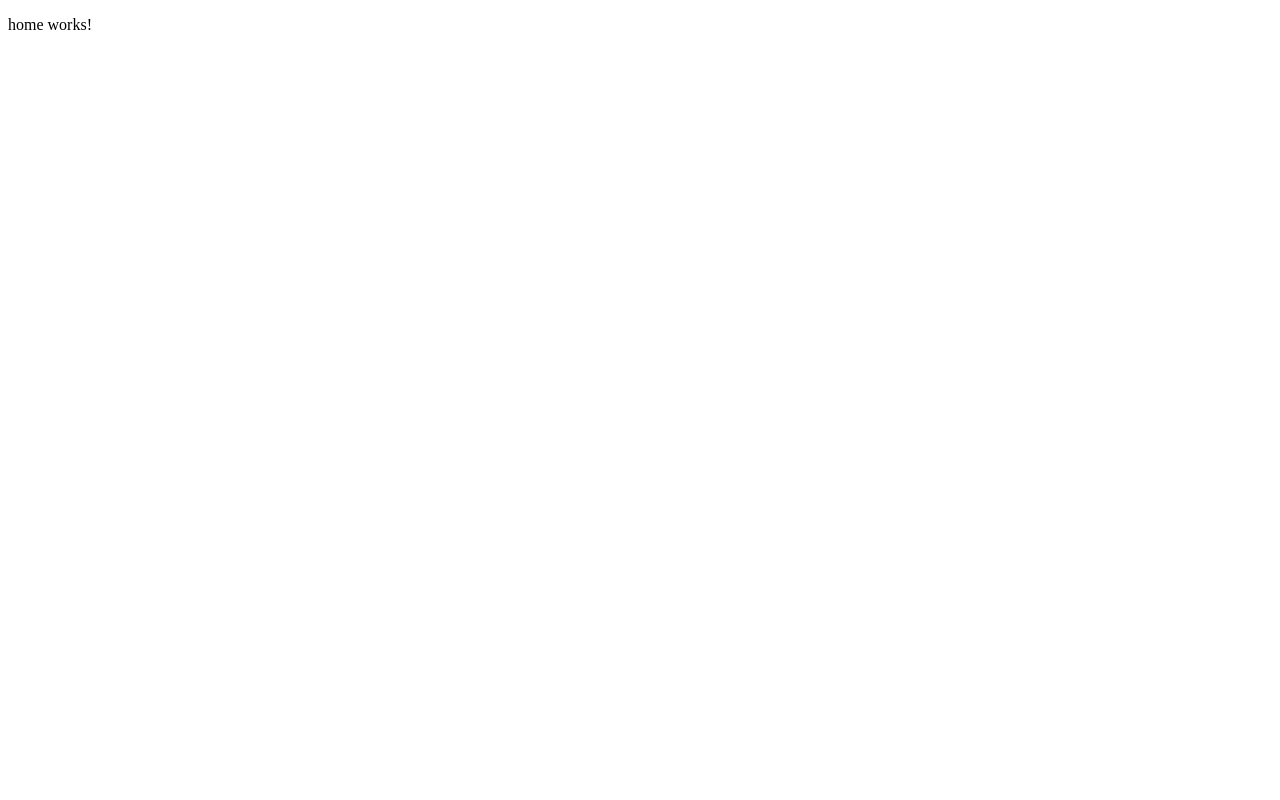
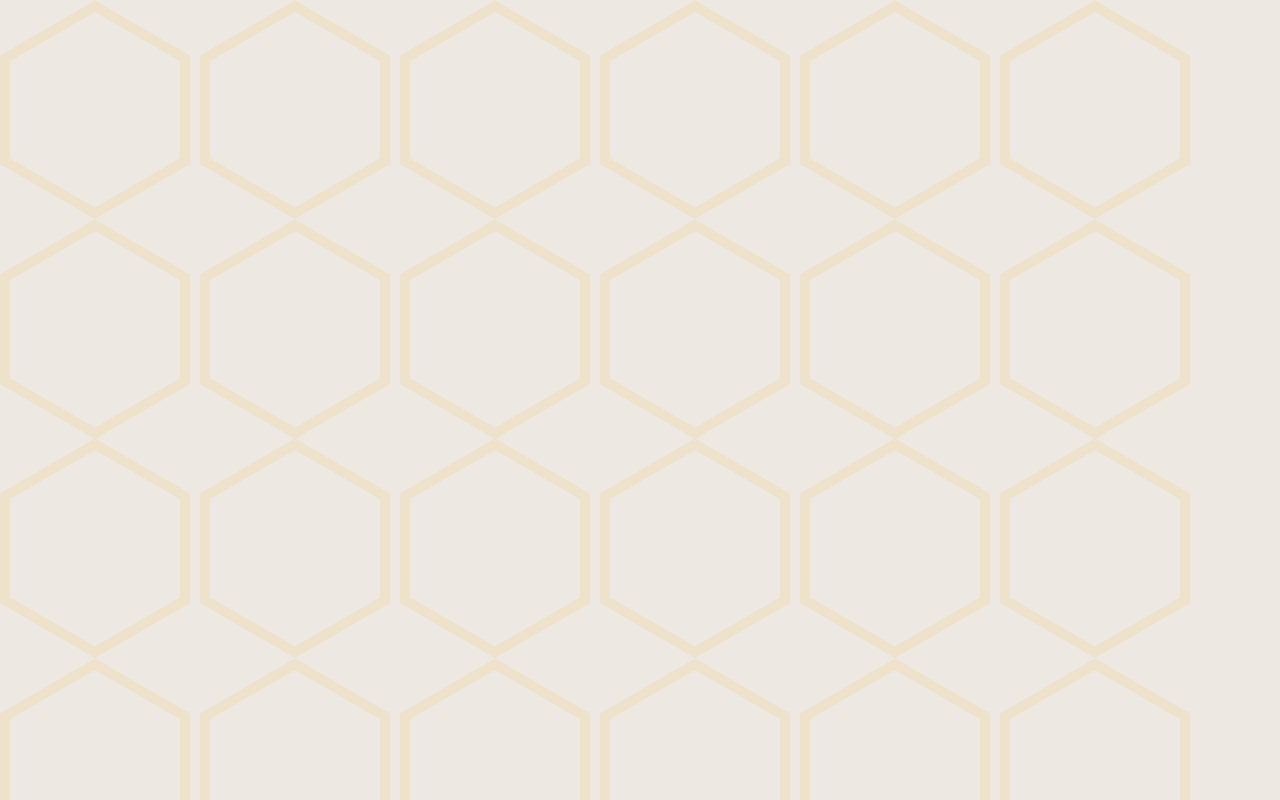
Before and after one commit to Humteria/booking-hive-frontend, an Angular app: page / in a window 1280 px wide. Shown: the top 800 px of the page. Built offline with nearby package versions, Linux system fonts and the light colour scheme.

Commit message:
chunt schu guet iwenn

```diff
--- a/src/app/home/home.component.html
+++ b/src/app/home/home.component.html
@@ -1 +1,5 @@
-<p>home works!</p>
+<div class="main">
+    <div class="container">
+      <div *ngFor="let n of numSequence(50)"></div>
+    </div>
+  </div>
--- a/src/app/home/home.component.scss
+++ b/src/app/home/home.component.scss
@@ -0,0 +1,86 @@
+/* .main {
+  display: flex;
+  --s: 100px;
+  --m: 4px;
+  --f: calc(1.732 * var(--s) + 4 * var(--m) - 1px);
+}
+
+.container {
+  font-size: 0;
+}
+
+.container div {
+  width: var(--s);
+  margin: var(--m);
+  height: calc(var(--s) * 1.1547);
+  display: inline-block;
+  font-size: initial;
+  clip-path: polygon(0% 25%, 0% 75%, 50% 100%, 100% 75%, 100% 25%, 50% 0%);
+  background-color: #ffb30e;
+  opacity: 0.5;
+  margin-bottom: calc(var(--m) - var(--s) * 0.2885);
+}
+.container div:nth-child(2) {
+  background-color: grey;
+}
+.container::before {
+  content: "";
+  width: calc(var(--s) / 2 + var(--m));
+  float: left;
+  height: 120%;
+  shape-outside: repeating-linear-gradient(
+    #0000 0 calc(var(--f) - 3px),
+    #000 0 var(--f)
+  );
+}
+ */
+.main {
+  display: flex;
+  --s: 100px;
+  --m: 4px;
+  --f: calc(1.732 * var(--s) + 4 * var(--m) - 1px);
+  opacity: 0.1;
+}
+
+.container {
+  font-size: 0;
+}
+.container div {
+  position: relative;
+  width: 190px;
+  height: 109.7px;
+  background-color: #ede8e2;
+  margin: 54.85px 0;
+  border-left: solid 10px #ffb30e;
+  border-right: solid 10px #ffb30e;
+  display: inline-block;
+  margin-right: 10px;
+}
+.container div:before,
+.container div:after {
+  content: "";
+  position: absolute;
+  z-index: 1;
+  width: 134.35px;
+  height: 134.35px;
+  -webkit-transform: scaleY(0.5774) rotate(-45deg);
+  -ms-transform: scaleY(0.5774) rotate(-45deg);
+  transform: scaleY(0.5774) rotate(-45deg);
+  background-color: inherit;
+  left: 17.8249px;
+}
+.container div:before {
+  top: -67.1751px;
+  border-top: solid 14.1421px #ffb30e;
+  border-right: solid 14.1421px #ffb30e;
+}
+.container div:after {
+  bottom: -67.1751px;
+  border-bottom: solid 14.1421px #ffb30e;
+  border-left: solid 14.1421px #ffb30e;
+}
+*,
+*:before,
+*:after {
+  box-sizing: border-box;
+}
--- a/src/app/home/home.component.ts
+++ b/src/app/home/home.component.ts
@@ -6,5 +6,8 @@ import { Component } from '@angular/core';
   styleUrls: ['./home.component.scss']
 })
 export class HomeComponent {
-
+//function to return list of numbers from 0 to n-1
+numSequence(n: number): Array<number> {
+  return Array(n);
 }
+}
--- a/src/styles.scss
+++ b/src/styles.scss
@@ -1 +1,10 @@
 /* You can add global styles to this file, and also import other style files */
+html,
+body {
+  background-color: #ede8e2;
+  scroll-behavior: smooth;
+  height: 100%;
+}
+body {
+  margin: 0;
+}
```
